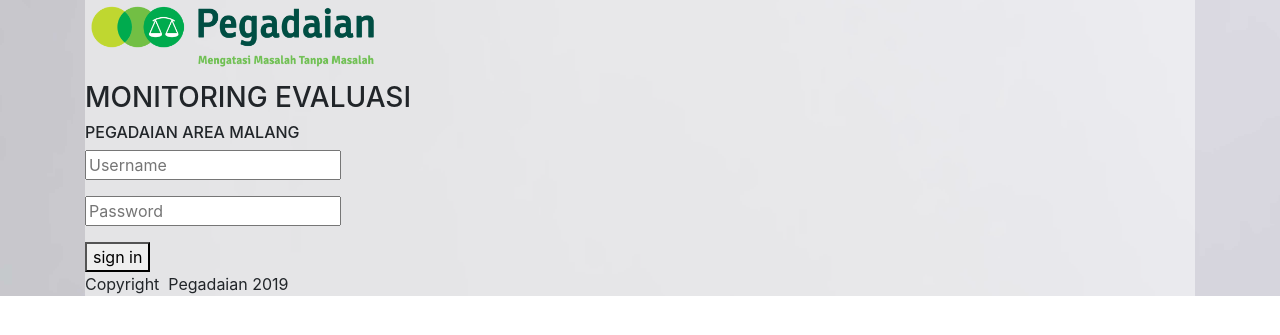
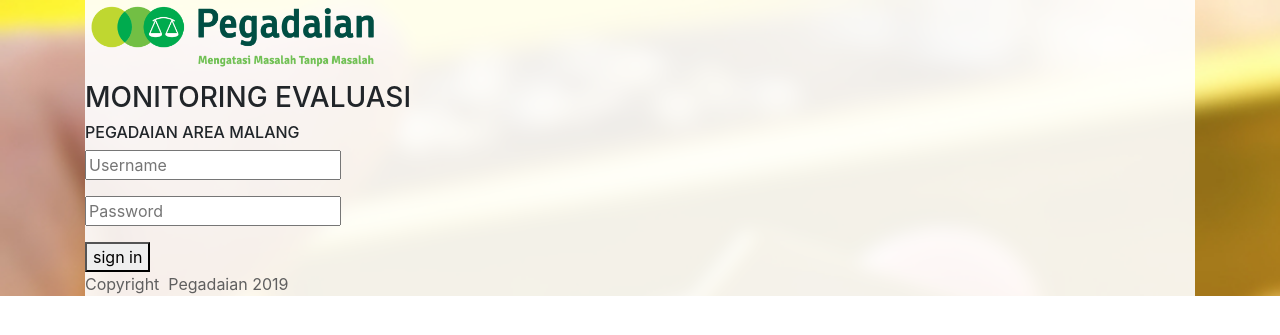
Before and after one commit to iqbalcakep/MonevCabangPegadaian, a CodeIgniter app: page /MonevCabangPegadaian/index.php/login/index in a window 1280 px wide. Shown: the top 335 px of the page. Run offline with CodeIgniter, Linux system fonts and the light colour scheme; some libraries are stand-ins or nearby versions.

Commit message:
chang bg

```diff
--- a/application/config/database.php
+++ b/application/config/database.php
@@ -77,7 +77,7 @@ $db['default'] = array(
 	'dsn'	=> '',
 	'hostname' => 'localhost',
 	'username' => 'root',
-	'password' => '12345',
+	'password' => '',
 	'database' => 'pegadaian',
 	'dbdriver' => 'mysqli',
 	'dbprefix' => '',
--- a/application/controllers/Home.php
+++ b/application/controllers/Home.php
@@ -49,8 +49,8 @@ class Home extends CI_Controller {
 	public function index()
 	{
 		$this->load->view('partials/header');
-		// $this->load->view('home');
-		$this->load->view('user/dataCabang');
+		$this->load->view('home');
+		// $this->load->view('user/dataCabang');
 		$this->load->view('partials/footer');
 
 	}
--- a/application/views/loginPage.php
+++ b/application/views/loginPage.php
@@ -37,10 +37,10 @@
 
 <body class="animsition">
     <div  class="page-wrapper">
-        <div class="page-content--bge5"  style="background-image: url('http://localhost/MonevCabangPegadaian/asset/images/bgg.jpg'); background-size: 1400px;" >
+        <div class="page-content--bge5"  style="background-image: url('http://localhost/MonevCabangPegadaian/asset/images/bgg.jpg') ; background-size:2000px" >
             <div class="container" style="padding-top: 0;margin-top: 0" >
                 <div class="login-wrap">
-                    <div  class="login-content" style="background-color:rgba(255,255,255,0.5)">
+                    <div  class="login-content" style="background-color:rgba(255,255,255,0.9)">
                         <div class="login-logo">
                             <a href="#">
                                 <img style="max-width: 300px" src="<?php echo base_url(''); ?>asset/images/icon/logologo.png" alt="CoolAdmin">
@@ -62,7 +62,7 @@
                                 <button class="au-btn au-btn--block au-btn--green m-b-20" type="submit">sign in</button>
                        <?= form_close(); ?>
                             <div class="register-link">
-                                <p>
+                                <p style="color:#5f5f5f">
                                     Copyright <i class="fa fa-arrow-circle-o-up"></i> Pegadaian 2019
                                 </p>
                             </div>
```
Also changed, not shown: asset/images/bg.jpg (added), asset/images/bgg.jpg.
